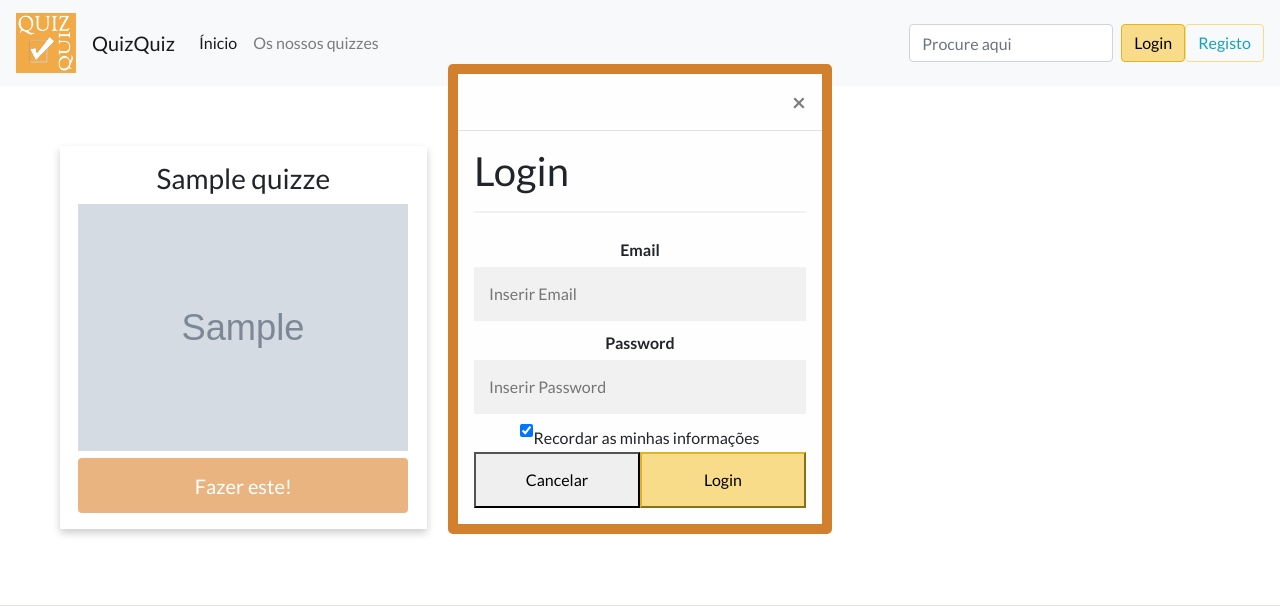
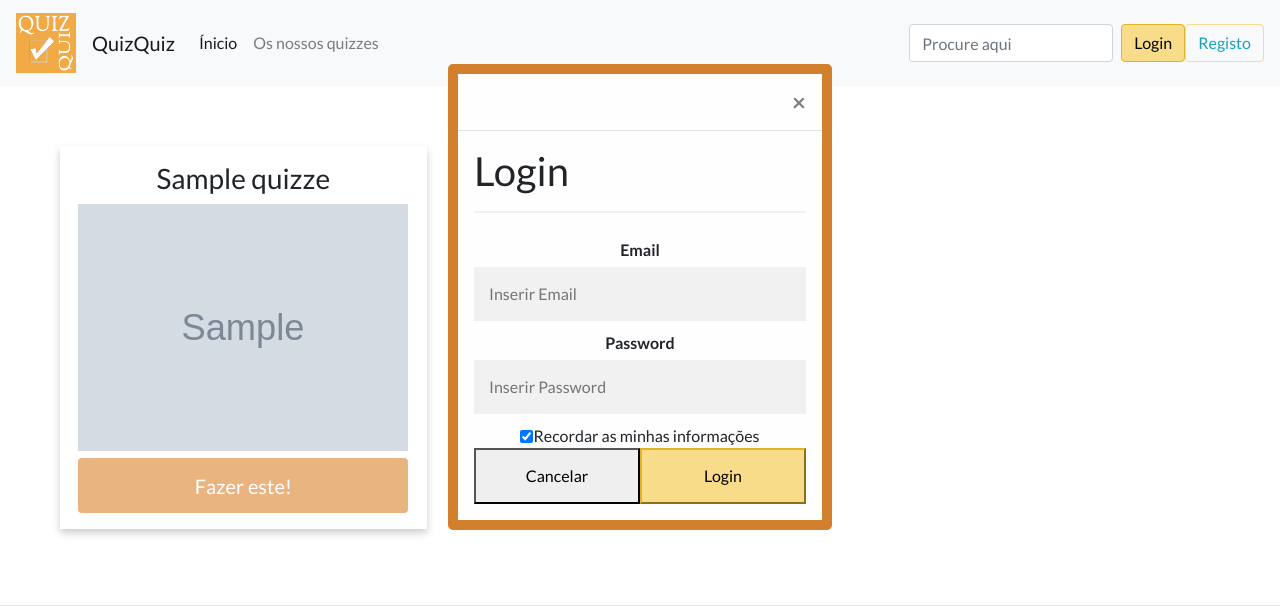
Before and after one commit to IreneCanelas/QuizRepository, a PHP site: page / in a window 1280 px wide, after a click on "Login". Shown: the top 606 px of the page. Run offline with PHP 8.4, Linux system fonts and the light colour scheme; tables that the repository leaves empty or names only in its code hold one stand-in row (values such as "Sample post"); grey boxes marked "Sample" are stand-in pictures; some libraries are stand-ins or nearby versions.

Commit message:
Alinhar checkbox
Alinhar checkbox com o texto "Recordar minhas informações" no formulário de login e no formulario de registo.

```diff
--- a/quiz/index.php
+++ b/quiz/index.php
@@ -83,7 +83,7 @@
               <input type="password" placeholder="Inserir Password" name="psw" required>
 
               <label>
-                <input type="checkbox" checked="checked" name="remember" style="margin-bottom:15px">Recordar as minhas informações
+                <input type="checkbox" checked="checked" name="remember">Recordar as minhas informações
               </label>
 
               <div class="clearfix">
@@ -120,7 +120,7 @@
               <input type="password" placeholder="Repetir Password" name="psw-repeat" required>
 
               <label>
-                <input type="checkbox" checked="checked" name="remember" style="margin-bottom:15px">Recordar as minhas informações
+                <input type="checkbox" checked="checked" name="remember">Recordar as minhas informações
               </label>
 
               <p>Ao criar a conta você concorda com a nossa <a href="#" style="color:dodgerblue">Política de privacidade</a>.</p>
```
